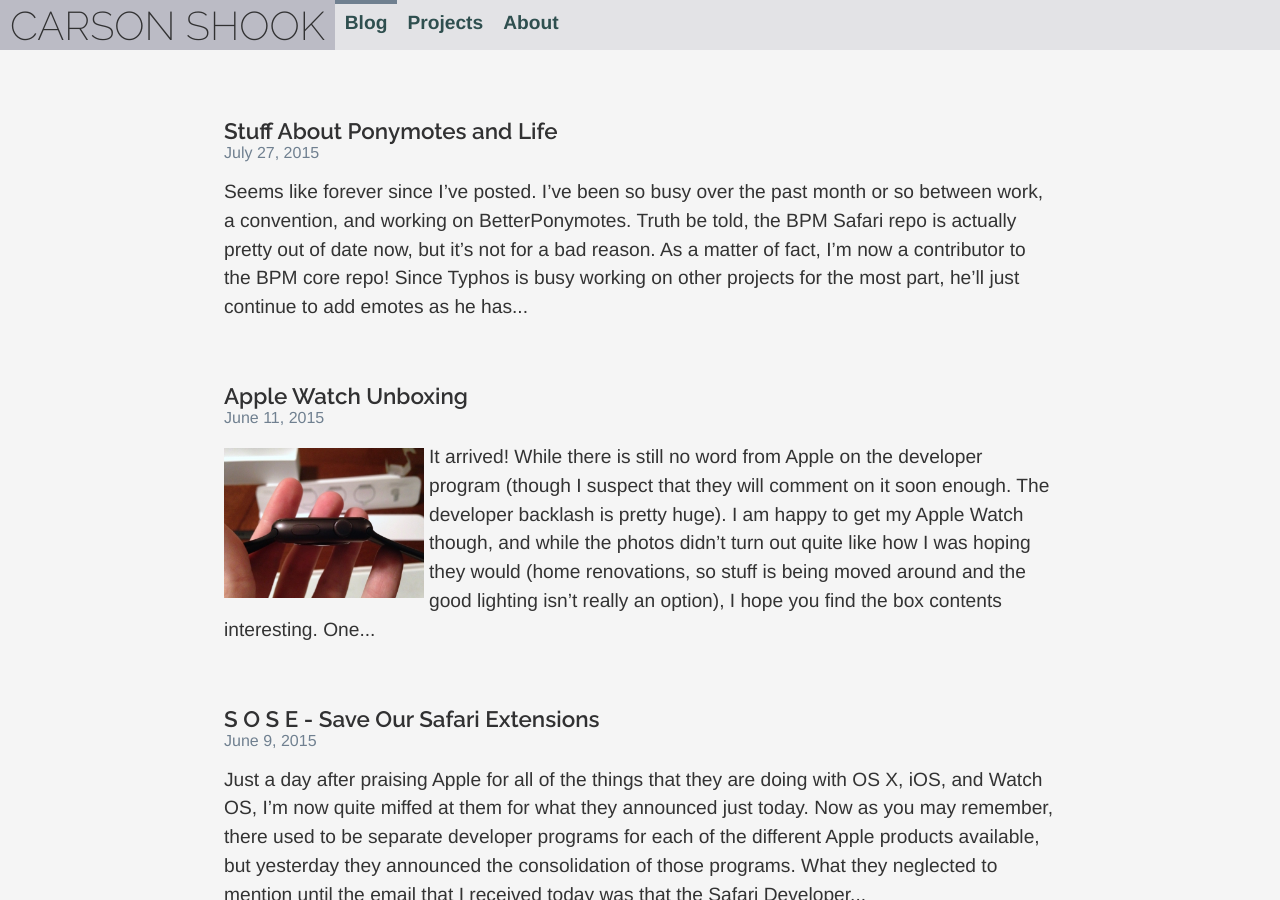
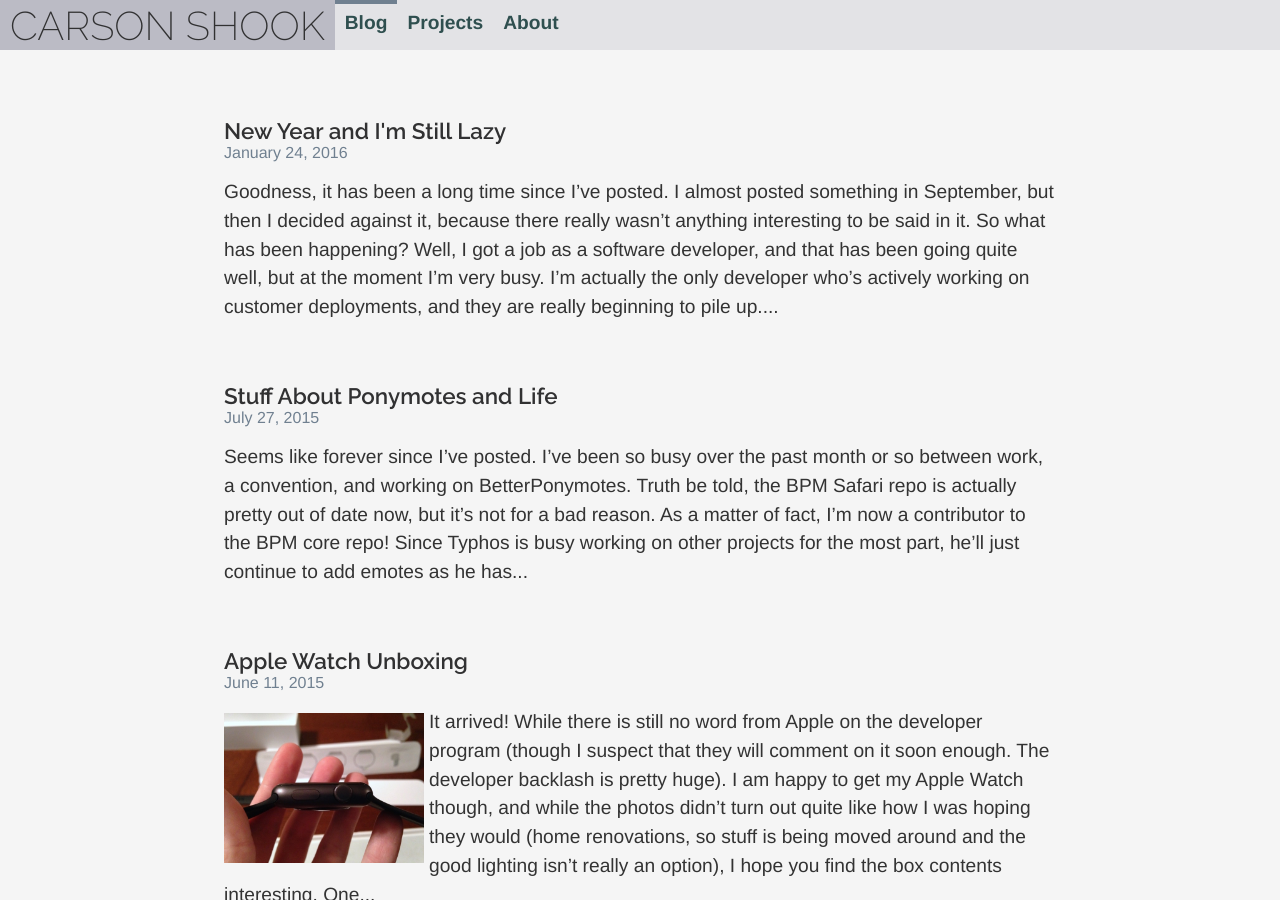
Before and after one commit to Carson-Shook/carson-shook.github.io, a Jekyll site: the page built from blog/index.html, in a window 1280 px wide and 900 px high. Built offline with Jekyll 4.4.1, drawn with Linux system fonts in a browser that asks for light colours; the list of posts is cut into pages by our own code; some of the changed lines change nothing that is shown; some of the changed text lies outside the part shown.

Commit message:
New post, pagination fix
Added a new post explaining where I've been for that past half year,
plus added a line to the config to fix pagination (hopefully it doesn't
break it instead)

```diff
--- a/_config.yml
+++ b/_config.yml
@@ -2,3 +2,4 @@ highlighter: pygments
 permalink: /blog/:title
 paginate: 10
 paginate_path: "blog/page:num/"
+gems: [jekyll-paginate]
--- /dev/null
+++ b/_posts/2016-1-24-New-Year-and-Im-Still-Lazy.md
@@ -0,0 +1,20 @@
+---
+layout: post
+title: New Year and I'm Still Lazy
+published: true
+comments: true
+---
+
+Goodness, it has been a long time since I've posted. I almost posted something in September, but then I decided against it, because there really wasn't anything interesting to be said in it. So what has been happening? Well, I got a job as a software developer, and that has been going quite well, but at the moment I'm very busy. I'm actually the only developer who's actively working on customer deployments, and they are really beginning to pile up. I'll be through them soon enough though (I hope so anyway).
+
+As far as side projects go, I've been messing with some stuff, but haven't been getting anywhere fast. I'm (very) slowly building a simple web site with the purpose of providing an easy way for amateur journalists to quickly generate a boilerplate disclosure for and conflicts of interest in their writing. The layout is almost done, but I haven't even written any JavaScript for it yet. It has given me a good bit experience with Bootstrap 3, and it really is quite nice to work with, if not slightly over-engineered, but I digress. On a related note, perhaps I should write a post some time about the need for more custom controls in future HTML specs? We'll see.
+
+I also have a project that's mostly just s silly experiment with HTML5 Canvas stuff. I was inspired after seeing a clever bit of [manipulation to the color pallet of a GIF](http://www.effectgames.com/demos/canvascycle/), giving the appearance of moving skies and running water without any actual movement. The idea is mostly just a color-picker that lets colors be substituted and replaced in live time. I don't know whether or not I'll actually do anything with it, but that's mostly just because I've been too busy to care for the most part.
+
+Finally, this post wouldn't be complete without something regarding BPM. So a while back I posted about [Apple's increased cost of Safari Extension development]({% post_url 2015-6-9-S-O-S-E-Save-Our-Safari-Extensions %}), and because no clarification was ever posted, I assumed the worst. Then I got this email. Oh how I had hoped that this moment would come.
+
+![Safari Developer Certificate Renewal Email](/img/DevEmailRenewal.png)
+
+Now I technically haven't tried it out yet (since I have only one developer machine, and it's my personal machine at that), but this February, it's going to be make or break for BPM on Safari. If this certificate does not work, then I'll see about building in a manual update notifier. That is, if I can still build the updates after this. Still, this is way closer to success than where I was last year. Hopefully all works out well in the end.
+
+Other than that, I've been working out more, trying to not grow out of my jeans. That's about it for now though. I hope I'll be more productive in the coming year, though a lot of that will be dependent on how tired I am after work.
```
Also changed, not shown: img/DevEmailRenewal.png (added).
